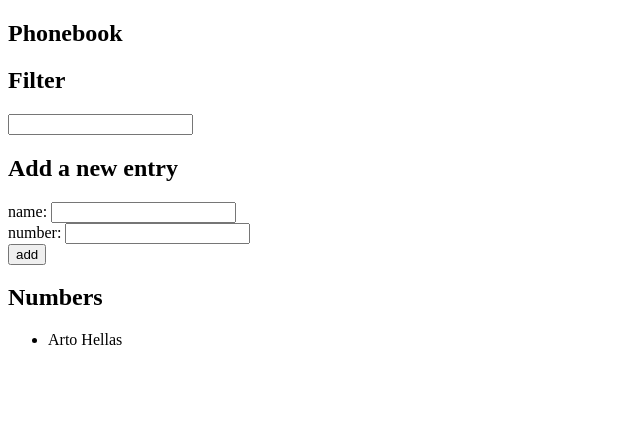
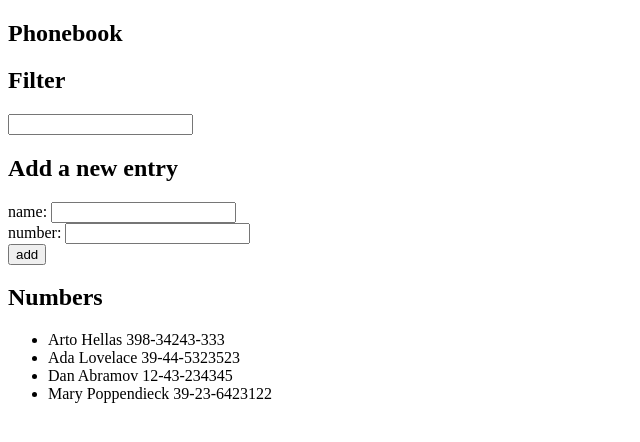
Before and after one commit to kobesani/react-phonebook, a React (Create React App) app: page / in a window 1280 px wide. Shown: the top 442 px of the page, without its empty margins (0-640 px from the left). Built offline with nearby package versions, Linux system fonts and the light colour scheme.

Commit message:
Adding some extra data for testing

```diff
--- a/src/index.js
+++ b/src/index.js
@@ -6,8 +6,24 @@ import App from './App';
 const persons = [
   {
     id: 1,
-    name: 'Arto Hellas'
+    name: 'Arto Hellas',
+    number: "398-34243-333"
   },
+  {
+    name: 'Ada Lovelace',
+    number: '39-44-5323523',
+    id: 2
+  },
+  {
+    name: 'Dan Abramov',
+    number: '12-43-234345',
+    id: 3
+  },
+  {
+    name: 'Mary Poppendieck',
+    number: '39-23-6423122',
+    id: 4
+  }
 ]
 
 ReactDOM
```
